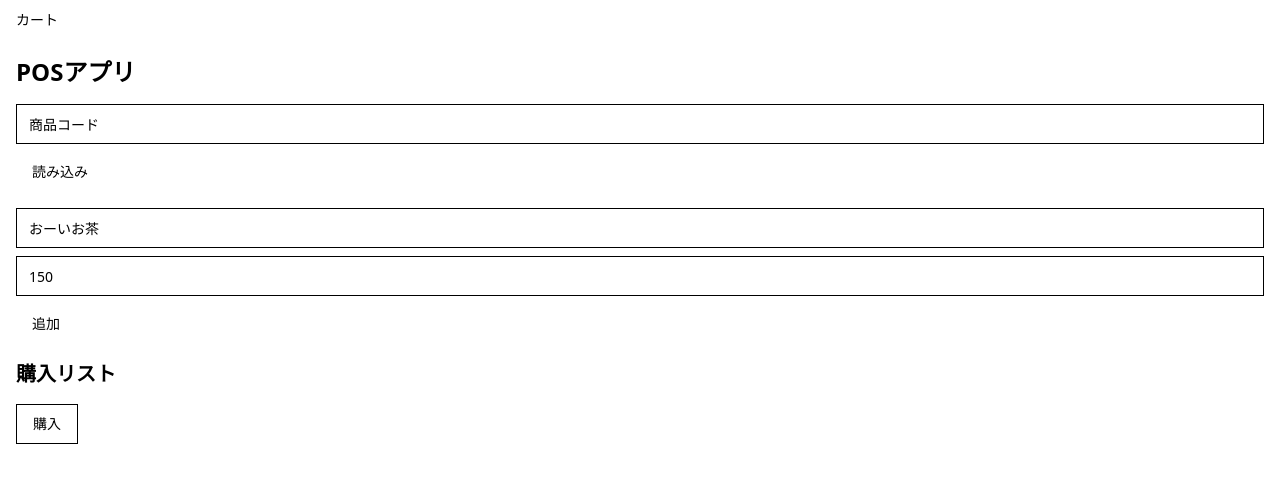
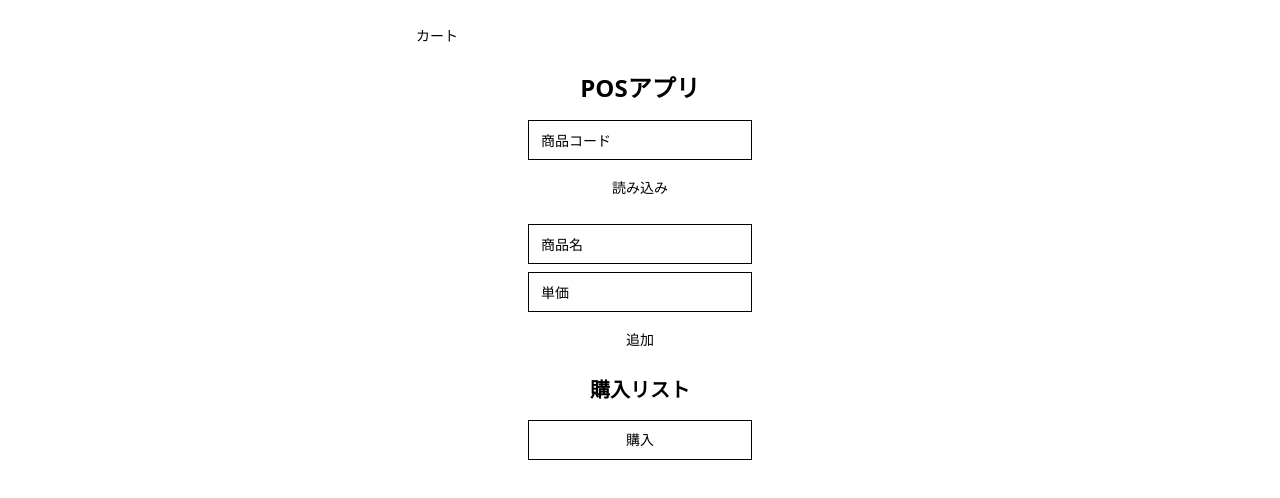
Before and after one commit to Rika-7/POS_frontend, a Next.js app: page / in a window 1280 px wide. Shown: the top 498 px of the page. Built offline with nearby package versions, Linux system fonts and the light colour scheme; what tailwindcss-animated would draw is missing.

Commit message:
スマホのレスポンシブ対応分です。

```diff
--- a/package.json
+++ b/package.json
@@ -11,6 +11,7 @@
   "dependencies": {
     "@radix-ui/react-navigation-menu": "^1.2.1",
     "@radix-ui/react-slot": "^1.1.0",
+    "axios": "^1.7.7",
     "class-variance-authority": "^0.7.0",
     "clsx": "^2.1.1",
     "lucide-react": "^0.451.0",
--- a/src/app/page.tsx
+++ b/src/app/page.tsx
@@ -16,6 +16,7 @@ import { buttonVariants } from "@/components/ui/button";
 import { Input } from "@/components/ui/input";
 import { useEffect, useState } from "react";
 import Link from "next/link";
+import axios from "axios";
 
 interface PurchaseItem {
   name: string;
@@ -30,18 +31,21 @@ export default function Home() {
   const [productPrice, setProductPrice] = useState<string>("");
   const [purchaseList, setPurchaseList] = useState<PurchaseItem[]>([]);
 
-  useEffect(() => {
-    // クライアントサイドのみで処理を行う
-    setProductName("おーいお茶");
-    setProductPrice("150");
-  }, []);
-
-  // const handleReadProduct = async (): Promise<void> => {
-  //   // ここで商品コードをバックエンドに送信し、商品情報を取得する処理を実装します
-  //   // 仮の実装として、ハードコードした商品情報を返します
-  //   setProductName("おーいお茶");
-  //   setProductPrice("150");
-  // };
+  const handleReadProduct = async (): Promise<void> => {
+    try {
+      const response = await axios.get(`/api/products/${productCode}`);
+      if (response.data) {
+        setProductName(response.data.name);
+        setProductPrice(response.data.price.toString());
+      } else {
+        alert("商品がマスタ未登録です");
+        setProductName("");
+        setProductPrice("");
+      }
+    } catch (error) {
+      alert("商品情報の取得に失敗しました");
+    }
+  };
 
   const handleAddProduct = (): void => {
     if (productName && productPrice) {
@@ -59,15 +63,26 @@ export default function Home() {
   };
 
   const handlePurchase = async (): Promise<void> => {
-    // ここで購入処理をバックエンドに送信する処理を実装します
-    // 仮の実装として、合計金額を計算してアラートで表示します
+    try {
       const total = purchaseList.reduce((sum, item) => sum + item.total, 0);
+      const purchaseData = {
+        items: purchaseList,
+        total,
+      };
+      const response = await axios.post("/api/purchase", purchaseData);
+      if (response.data.success) {
         alert(`合計金額: ${total}円`);
         setPurchaseList([]);
+      } else {
+        alert("購入処理に失敗しました");
+      }
+    } catch (error) {
+      alert("購入処理に失敗しました");
+    }
   };
 
   return (
-    <div>
+    <div className="container mx-auto p-4 max-w-lg">
       <NavigationMenu>
         <NavigationMenuList>
           <NavigationMenuItem>
@@ -80,50 +95,52 @@ export default function Home() {
         </NavigationMenuList>
       </NavigationMenu>
       <main className="container mx-auto p-4">
-        <h1 className="text-2xl font-bold mb-4">POSアプリ</h1>
-        <div className="mb-4">
+        <h1 className="text-2xl font-bold mb-4 text-center">POSアプリ</h1>
+        <div className="mb-4 flex flex-col items-center">
           <Input
             type="text"
             value={productCode}
             onChange={(e) => setProductCode(e.target.value)}
             placeholder="商品コード"
-            className="mb-2"
+            className="mb-2 w-full sm:w-1/2"
           />
-          <Button onClick={() => setProductName("おーいお茶")}>読み込み</Button>
+          <Button className="w-full sm:w-1/2" onClick={handleReadProduct}>読み込み</Button>
         </div>
-        <div className="mb-4">
+        <div className="mb-4 flex flex-col items-center">
           <Input
             type="text"
             value={productName}
             readOnly
             placeholder="商品名"
-            className="mb-2"
+            className="mb-2 w-full sm:w-1/2"
           />
           <Input
             type="text"
             value={productPrice}
             readOnly
             placeholder="単価"
-            className="mb-2"
+            className="mb-2 w-full sm:w-1/2"
           />
-          <Button onClick={handleAddProduct}>追加</Button>
+          <Button className="w-full sm:w-1/2" onClick={handleAddProduct}>追加</Button>
         </div>
         <div className="mb-4">
-          <h2 className="text-xl font-bold mb-2">購入リスト</h2>
-          <ul>
+          <h2 className="text-xl font-bold mb-2 text-center">購入リスト</h2>
+          <ul className="list-disc list-inside">
             {purchaseList.map((item, index) => (
-              <li key={index}>
+              <li key={index} className="text-center">
                 {item.name} x{item.quantity} {item.price}円 {item.total}円
               </li>
             ))}
           </ul>
         </div>
+        <div className="flex justify-center">
           <Button
-          className={buttonVariants({ variant: "outline" })}
+            className={`w-full sm:w-1/2 ${buttonVariants({ variant: "outline" })}`}
             onClick={handlePurchase}
           >
             購入
           </Button>
+        </div>
       </main>
     </div>
   );
```
Also changed, not shown: 1 other file (tests, documents, lock files or other folders). Lines whose indentation alone changed are shown as unchanged.
